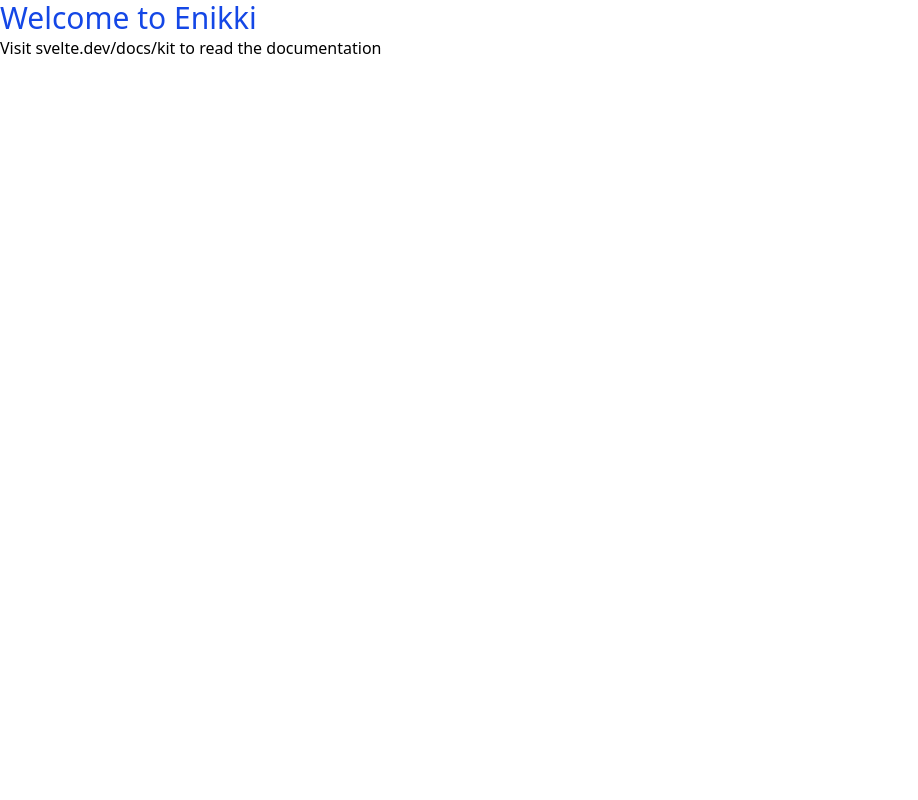
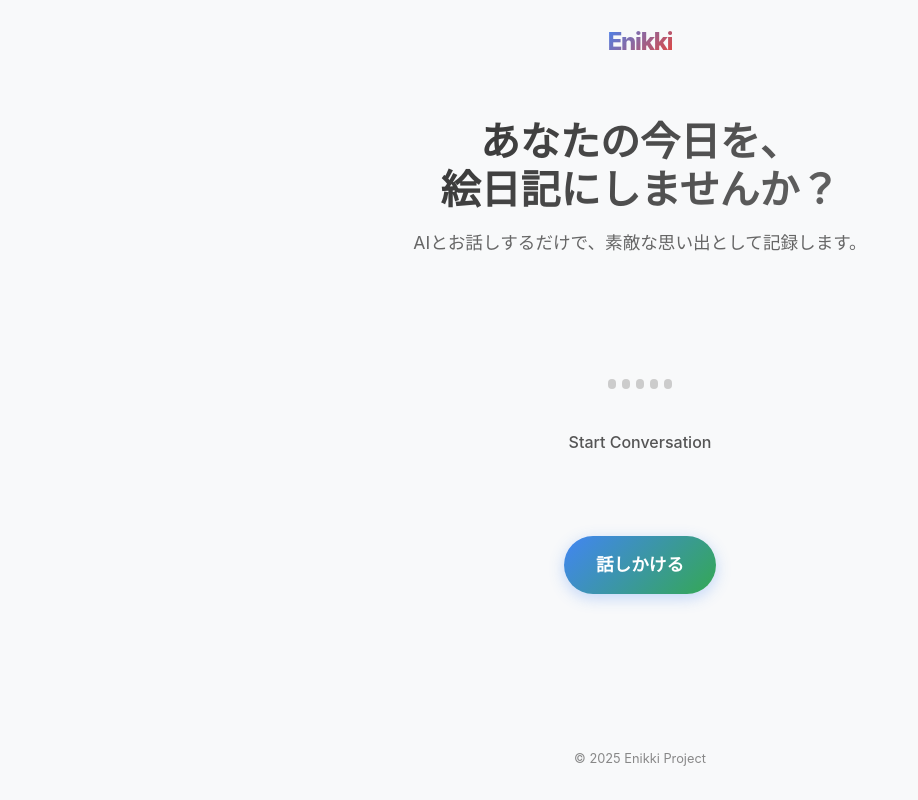
Before and after one commit to hirokts/enikki, a SvelteKit app in the folder apps/web/: page / in a window 1280 px wide. Shown: the whole page, without its empty margins (0-918 px from the left). Built offline with nearby package versions, Linux system fonts and the light colour scheme.

Commit message:
design init

```diff
--- /dev/null
+++ b/apps/web/src/lib/components/AudioVisualizer.svelte
@@ -0,0 +1,92 @@
+<script lang="ts">
+  export let mode: 'idle' | 'listening' | 'thinking' | 'speaking' = 'idle';
+
+  // Simple mock visualization logic
+  // In a real app, this would use Web Audio API to analyze frequency data
+</script>
+
+<div class="visualizer-container" data-mode={mode}>
+  <div class="bars">
+    {#each Array(5) as _, i}
+      <div class="bar" style="animation-delay: {i * 0.1}s"></div>
+    {/each}
+  </div>
+  <div class="status-text">
+    {#if mode === 'idle'}
+      Start Conversation
+    {:else if mode === 'listening'}
+      Listening...
+    {:else if mode === 'thinking'}
+      Thinking...
+    {:else if mode === 'speaking'}
+      Speaking...
+    {/if}
+  </div>
+</div>
+
+<style>
+  .visualizer-container {
+    display: flex;
+    flex-direction: column;
+    align-items: center;
+    justify-content: center;
+    gap: 1rem;
+    height: 200px;
+    width: 100%;
+    transition: all 0.3s ease;
+  }
+
+  .bars {
+    display: flex;
+    align-items: center;
+    justify-content: center;
+    gap: 6px;
+    height: 60px;
+  }
+
+  .bar {
+    width: 8px;
+    background-color: #333;
+    border-radius: 4px;
+    height: 10px;
+    transition: all 0.2s ease;
+  }
+
+  /* Animations for different modes */
+  [data-mode="listening"] .bar {
+    background-color: #4285f4; /* Google Blue */
+    animation: wave 1s infinite ease-in-out;
+  }
+
+  [data-mode="speaking"] .bar {
+    background-color: #34a853; /* Google Green */
+    animation: wave 0.5s infinite ease-in-out;
+  }
+
+  [data-mode="thinking"] .bar {
+    background-color: #fbbc05; /* Google Yellow */
+    animation: pulse 1.5s infinite ease-in-out;
+  }
+
+  [data-mode="idle"] .bar {
+    height: 10px;
+    background-color: #ccc;
+  }
+
+  .status-text {
+    font-family: 'Inter', sans-serif;
+    font-size: 1rem;
+    font-weight: 500;
+    color: #555;
+  }
+
+  @keyframes wave {
+    0%, 100% { height: 10px; }
+    50% { height: 50px; }
+  }
+
+  @keyframes pulse {
+    0%, 100% { opacity: 0.5; transform: scale(0.9); }
+    50% { opacity: 1; transform: scale(1.1); }
+  }
+</style>
--- /dev/null
+++ b/apps/web/src/lib/components/DiaryCard.svelte
@@ -0,0 +1,81 @@
+<script lang="ts">
+  export let imageSrc: string;
+  export let text: string;
+  export let date: string = new Date().toLocaleDateString('ja-JP', { year: 'numeric', month: 'long', day: 'numeric' });
+</script>
+
+<div class="diary-card">
+  <div class="image-container">
+    {#if imageSrc}
+      <img src={imageSrc} alt="Generated Diary" />
+    {:else}
+      <div class="placeholder">No Image</div>
+    {/if}
+  </div>
+  <div class="content">
+    <div class="date">{date}</div>
+    <p class="text">{text}</p>
+  </div>
+</div>
+
+<style>
+  .diary-card {
+    background: white;
+    border-radius: 1px;
+    padding: 1rem 1rem 3rem 1rem; /* Polaroid bottom padding */
+    box-shadow: 0 4px 15px rgba(0, 0, 0, 0.1);
+    max-width: 400px;
+    width: 100%;
+    margin: 0 auto;
+    transform: rotate(-1deg);
+    transition: transform 0.3s ease;
+  }
+
+  .diary-card:hover {
+    transform: rotate(0deg) scale(1.02);
+    box-shadow: 0 8px 25px rgba(0, 0, 0, 0.15);
+  }
+
+  .image-container {
+    width: 100%;
+    aspect-ratio: 1 / 1;
+    background-color: #f0f0f0;
+    margin-bottom: 1.5rem;
+    overflow: hidden;
+    border: 1px solid #ddd;
+  }
+
+  img {
+    width: 100%;
+    height: 100%;
+    object-fit: cover;
+  }
+
+  .placeholder {
+    width: 100%;
+    height: 100%;
+    display: flex;
+    align-items: center;
+    justify-content: center;
+    color: #999;
+  }
+
+  .content {
+    text-align: center;
+  }
+
+  .date {
+    font-family: 'Courier New', monospace;
+    font-size: 0.9rem;
+    color: #888;
+    margin-bottom: 0.5rem;
+  }
+
+  .text {
+    font-family: 'Zen Kurenaido', sans-serif; /* Fallback to sans-serif if not available */
+    font-size: 1.2rem;
+    line-height: 1.6;
+    color: #333;
+    white-space: pre-wrap;
+  }
+</style>
--- /dev/null
+++ b/apps/web/src/lib/components/MultimodalRecorder.svelte
@@ -0,0 +1,125 @@
+<script lang="ts">
+  import { createEventDispatcher } from 'svelte';
+  import AudioVisualizer from './AudioVisualizer.svelte';
+
+  const dispatch = createEventDispatcher();
+
+  let status: 'idle' | 'connecting' | 'connected' | 'listening' | 'thinking' | 'speaking' = 'idle';
+  let conversationCount = 0;
+
+  function startConversation() {
+    status = 'connecting';
+    setTimeout(() => {
+        status = 'connected';
+        startListening();
+    }, 1000);
+  }
+
+  function startListening() {
+    status = 'listening';
+    // Mock user speaking for 3 seconds
+    setTimeout(() => {
+        status = 'thinking';
+        // Mock AI thinking for 2 seconds
+        setTimeout(() => {
+            status = 'speaking';
+            // Mock AI speaking for 3 seconds
+            setTimeout(() => {
+                conversationCount++;
+                if (conversationCount >= 2) {
+                    // After 2 turns, let user decide to continue or stop
+                    status = 'listening'; // Go back to listening
+                } else {
+                    startListening();
+                }
+            }, 3000);
+        }, 2000);
+    }, 3000);
+  }
+
+  function endConversation() {
+    status = 'thinking'; // Simulate final processing
+    setTimeout(() => {
+        // Dispatch mock result
+        dispatch('complete', {
+            imageSrc: 'https://images.unsplash.com/photo-1516934024742-b461fba47600?w=800&auto=format&fit=crop&q=60&ixlib=rb-4.0.3&ixid=M3wxMjA3fDB8MHxzZWFyY2h8MTB8fHN1bW1lciUyMHZpYmV8ZW58MHx8MHx8fDA%3D',
+            text: '今日はとても良い天気でした。近くの公園まで散歩に行きました。セミの声がたくさん聞こえて、夏を感じました。お昼には冷たいそうめんを食べました。'
+        });
+        status = 'idle';
+        conversationCount = 0;
+    }, 2000);
+  }
+</script>
+
+<div class="recorder-container">
+  <div class="visualizer-wrapper">
+    <AudioVisualizer mode={status === 'listening' ? 'listening' : status === 'speaking' ? 'speaking' : status === 'thinking' ? 'thinking' : 'idle'} />
+  </div>
+
+  <div class="controls">
+    {#if status === 'idle'}
+      <button class="btn-primary" on:click={startConversation}>
+        話しかける
+      </button>
+    {:else}
+      <button class="btn-secondary" on:click={endConversation}>
+        日記にする
+      </button>
+    {/if}
+  </div>
+</div>
+
+<style>
+  .recorder-container {
+    display: flex;
+    flex-direction: column;
+    align-items: center;
+    gap: 2rem;
+    width: 100%;
+    max-width: 600px;
+    margin: 0 auto;
+  }
+
+  .visualizer-wrapper {
+    width: 100%;
+    display: flex;
+    justify-content: center;
+  }
+
+  .controls {
+    display: flex;
+    gap: 1rem;
+  }
+
+  button {
+    padding: 1rem 2rem;
+    border-radius: 9999px;
+    font-size: 1.1rem;
+    font-weight: 600;
+    cursor: pointer;
+    transition: all 0.2s;
+    border: none;
+    outline: none;
+  }
+
+  .btn-primary {
+    background: linear-gradient(135deg, #4285f4, #34a853);
+    color: white;
+    box-shadow: 0 4px 15px rgba(66, 133, 244, 0.3);
+  }
+
+  .btn-primary:hover {
+    transform: translateY(-2px);
+    box-shadow: 0 6px 20px rgba(66, 133, 244, 0.4);
+  }
+
+  .btn-secondary {
+    background: #f1f3f4;
+    color: #333;
+    border: 1px solid #ddd;
+  }
+
+  .btn-secondary:hover {
+    background: #e8eaed;
+  }
+</style>
--- a/apps/web/src/routes/+layout.svelte
+++ b/apps/web/src/routes/+layout.svelte
@@ -1,9 +1,64 @@
 <script lang="ts">
-	import './layout.css';
-	import favicon from '$lib/assets/favicon.svg';
-
-	let { children } = $props();
+  // import '../app.css';
+  import './layout.css';
 </script>
 
-<svelte:head><link rel="icon" href={favicon} /></svelte:head>
-{@render children()}
+<div class="app-layout">
+  <header>
+    <h1>Enikki</h1>
+  </header>
+
+  <main>
+    <slot />
+  </main>
+
+  <footer>
+    <p>&copy; 2025 Enikki Project</p>
+  </footer>
+</div>
+
+<style>
+  :global(body) {
+    margin: 0;
+    font-family: 'Inter', -apple-system, BlinkMacSystemFont, 'Segoe UI', Roboto, Oxygen, Ubuntu, Cantarell, 'Open Sans', 'Helvetica Neue', sans-serif;
+    background-color: #f8f9fa;
+    color: #333;
+  }
+
+  .app-layout {
+    display: flex;
+    flex-direction: column;
+    min-height: 100vh;
+  }
+
+  header {
+    padding: 1.5rem 2rem;
+    display: flex;
+    justify-content: center;
+  }
+
+  h1 {
+    font-size: 1.5rem;
+    font-weight: 800;
+    margin: 0;
+    background: linear-gradient(135deg, #4285f4, #ea4335);
+    -webkit-background-clip: text;
+    -webkit-text-fill-color: transparent;
+    letter-spacing: -0.05em;
+  }
+
+  main {
+    flex: 1;
+    padding: 2rem;
+    display: flex;
+    flex-direction: column;
+    align-items: center;
+  }
+
+  footer {
+    padding: 2rem;
+    text-align: center;
+    color: #888;
+    font-size: 0.8rem;
+  }
+</style>
--- a/apps/web/src/routes/+page.svelte
+++ b/apps/web/src/routes/+page.svelte
@@ -1,2 +1,93 @@
-<h1 class="text-3xl text-blue-700">Welcome to Enikki</h1>
-<p>Visit <a href="https://svelte.dev/docs/kit">svelte.dev/docs/kit</a> to read the documentation</p>
+<script lang="ts">
+  import MultimodalRecorder from '$lib/components/MultimodalRecorder.svelte';
+  import DiaryCard from '$lib/components/DiaryCard.svelte';
+  import { fade, fly } from 'svelte/transition';
+
+  let generatedDiary: { imageSrc: string; text: string } | null = null;
+
+  function handleComplete(event: CustomEvent) {
+    generatedDiary = event.detail;
+  }
+
+  function reset() {
+    generatedDiary = null;
+  }
+</script>
+
+<div class="page-content">
+  {#if !generatedDiary}
+    <div class="recorder-section" out:fade>
+      <div class="hero-text">
+        <h2>あなたの今日を、<br/>絵日記にしませんか？</h2>
+        <p>AIとお話しするだけで、素敵な思い出として記録します。</p>
+      </div>
+      <MultimodalRecorder on:complete={handleComplete} />
+    </div>
+  {:else}
+    <div class="result-section" in:fly={{ y: 50, duration: 800, delay: 200 }}>
+      <DiaryCard imageSrc={generatedDiary.imageSrc} text={generatedDiary.text} />
+      <button class="reset-btn" on:click={reset}>もう一度記録する</button>
+    </div>
+  {/if}
+</div>
+
+<style>
+  .page-content {
+    width: 100%;
+    max-width: 800px;
+    display: flex;
+    flex-direction: column;
+    align-items: center;
+    justify-content: center;
+    min-height: 60vh;
+  }
+
+  .hero-text {
+    text-align: center;
+    margin-bottom: 3rem;
+  }
+
+  h2 {
+    font-size: 2.5rem;
+    font-weight: 800;
+    line-height: 1.2;
+    margin-bottom: 1rem;
+    background: linear-gradient(135deg, #333, #666);
+    -webkit-background-clip: text;
+    -webkit-text-fill-color: transparent;
+  }
+
+  p {
+    font-size: 1.1rem;
+    color: #666;
+  }
+
+  .recorder-section {
+    width: 100%;
+    display: flex;
+    flex-direction: column;
+    align-items: center;
+  }
+
+  .result-section {
+    display: flex;
+    flex-direction: column;
+    align-items: center;
+    gap: 2rem;
+  }
+
+  .reset-btn {
+    background: none;
+    border: none;
+    color: #4285f4;
+    font-weight: 600;
+    cursor: pointer;
+    text-decoration: underline;
+    opacity: 0.8;
+    transition: opacity 0.2s;
+  }
+
+  .reset-btn:hover {
+    opacity: 1;
+  }
+</style>
```
